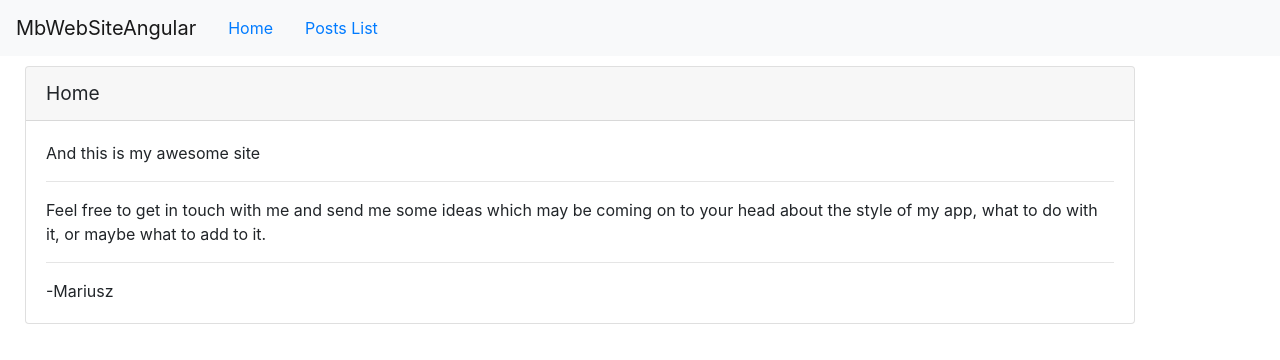
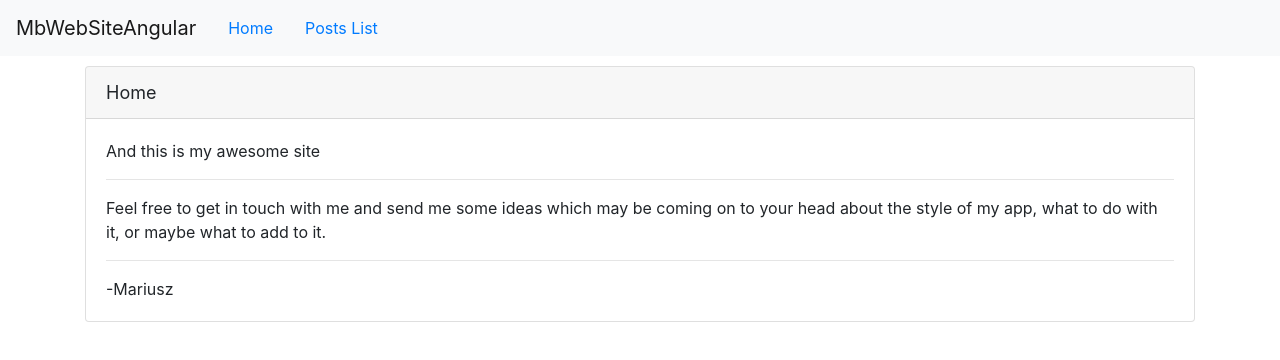
Before and after one commit to mariuszbyahoo/MbwsNG, an Angular app: page /welcome#/welcome in a window 1280 px wide. Shown: the top 360 px of the page. Built offline with nearby package versions, Linux system fonts and the light colour scheme.

Commit message:
Adding SharedModule

```diff
--- a/src/app/app.module.ts
+++ b/src/app/app.module.ts
@@ -2,11 +2,11 @@ import { BrowserModule } from '@angular/platform-browser';
 import { NgModule } from '@angular/core';
 import { AppRoutingModule } from './app-routing.module';
 import { AppComponent } from './app.component';
-import { CommonModule } from '@angular/common';
 import { HttpClientModule } from '@angular/common/http';
 import { PostModule } from './Posts/post.module';
 import { RouterModule } from '@angular/router';
-import { WelcomeComponent } from './welcome/welcome.component';
+import { WelcomeComponent } from './Shared/welcome/welcome.component';
+import { SharedModule } from './shared/shared.module';
 
 @NgModule({
   declarations: [
@@ -15,9 +15,9 @@ import { WelcomeComponent } from './welcome/welcome.component';
   imports: [
     BrowserModule,
     AppRoutingModule,
-    CommonModule,
     HttpClientModule,
     PostModule,
+    SharedModule,
     RouterModule.forRoot([
       {path: 'welcome', component: WelcomeComponent},
       {path: '', redirectTo: 'welcome', pathMatch: 'full'},
--- a/src/styles.css
+++ b/src/styles.css
@@ -2,25 +2,22 @@
 @import "~bootstrap/dist/css/bootstrap.min.css";
 @import "~font-awesome/css/font-awesome.min.css";
 
+/*div.container {
+  margin: 20px; Akurat po wykasowaniu tej linijki konterer wróci do centrum dokumentu, ale nie zmieni
+  się jego szerokość
+}*/
+
 div.card-header {
-  font-size: larger;
-}
-.card-title {
-  font-size: larger;
-  margin: 5px
-}
+  font-size: large;
+ }
 
-.card {
-  margin-top: 10px
-}
+ div.card {
+   margin-top: 10px;
+ }
 
-.table {
-  margin-top: 10px
-}
-
-.container {
-  margin: 10px;
-}
+ .table {
+   margin-top: 10px
+ }
 
 img.detailedPageImage {
   float: right;
```
Also changed, not shown: src/app/Posts/post.module.ts (+3 -9 lines), src/app/Shared/shared.module.ts (added, +21 -0 lines), src/app/Shared/Stars/star.component.css (renamed from src/app/Stars/star.component.css), src/app/Shared/Stars/star.component.html (renamed from src/app/Stars/star.component.html), src/app/Shared/Stars/star.component.ts (renamed from src/app/Stars/star.component.ts), src/app/Shared/welcome/welcome.component.css (added), src/app/Shared/welcome/welcome.component.html (renamed from src/app/welcome/welcome.component.html), src/app/Shared/welcome/welcome.component.ts (renamed from src/app/welcome/welcome.component.ts), 1 other file (tests, documents, lock files or other folders).
